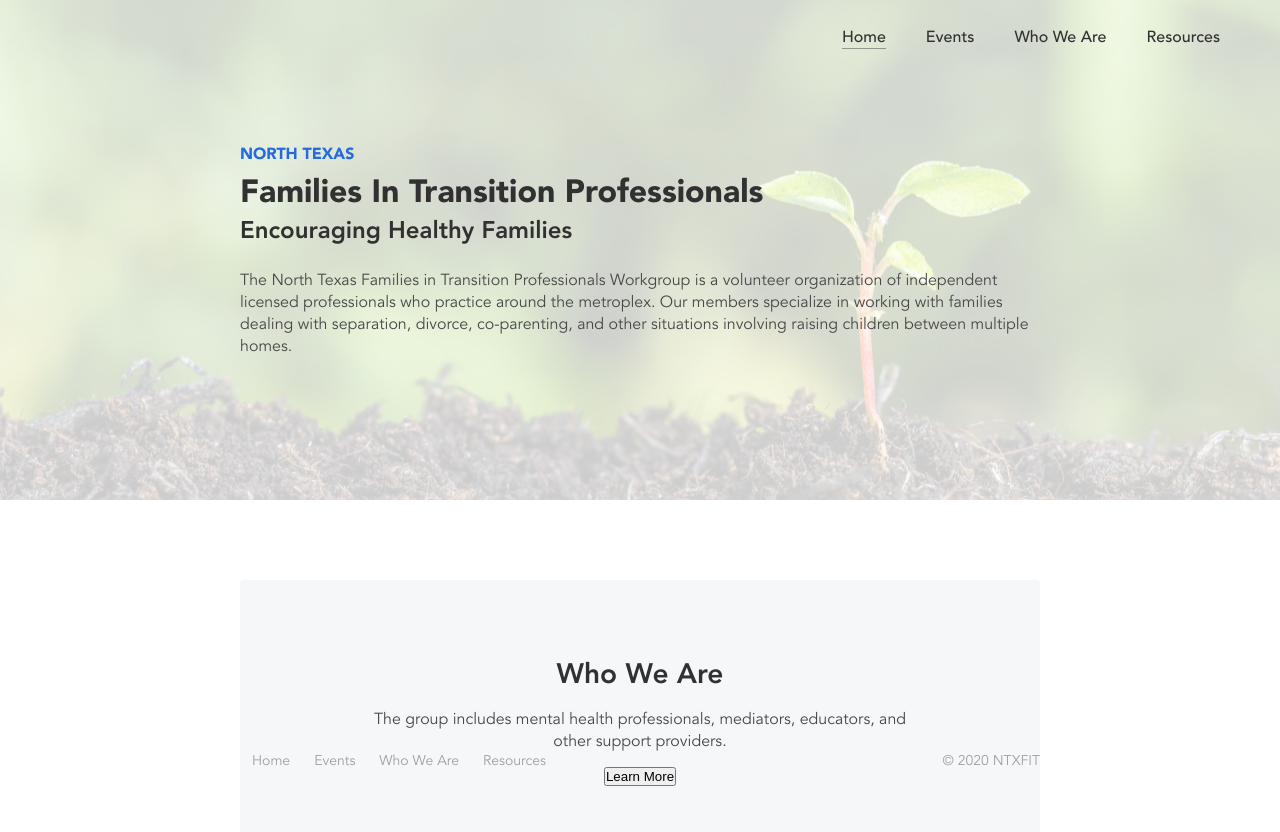
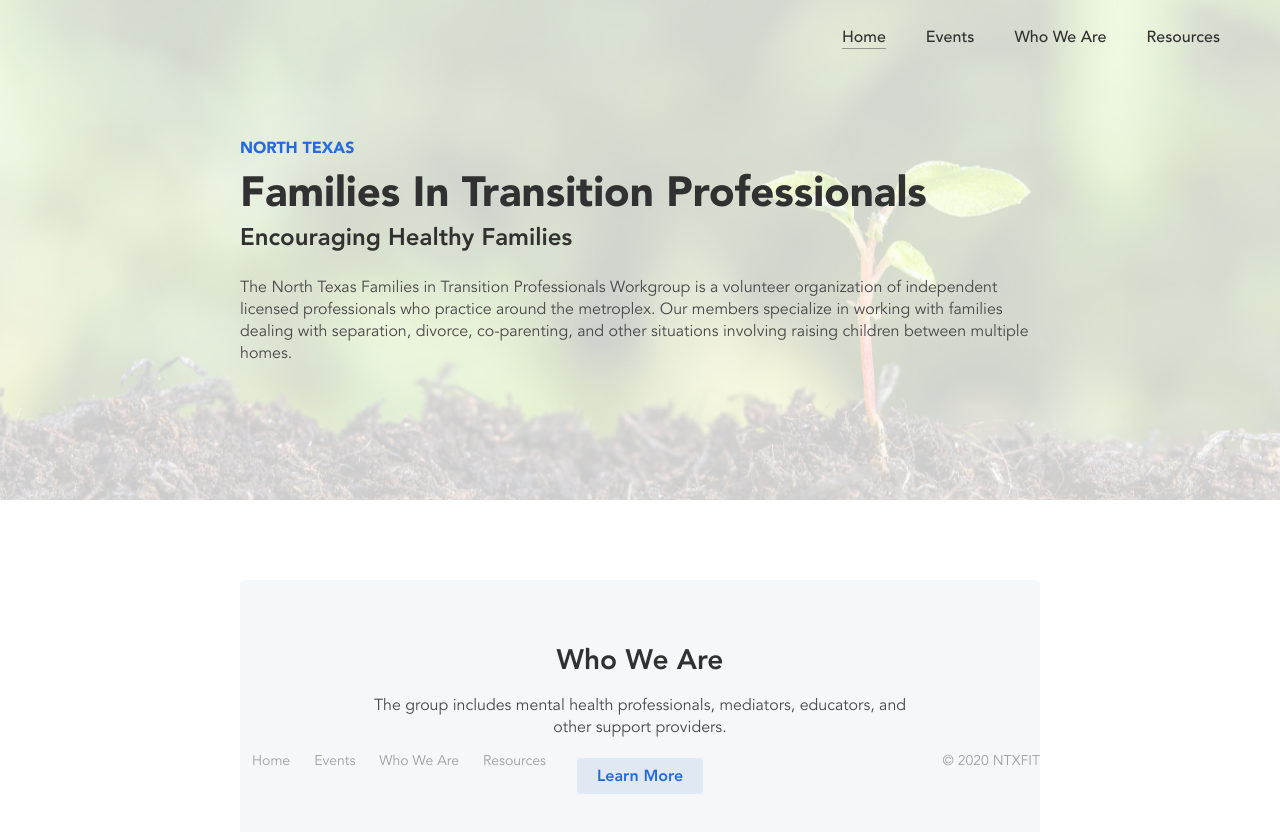
Before and after one commit to Modern-Lawyer-Marketing/ntxfit, a React (Create React App) app: page / in a window 1280 px wide. Shown: the top 832 px of the page. Built offline with nearby package versions, Linux system fonts and the light colour scheme.

Commit message:
Button styling

```diff
--- a/src/components/Button.jsx
+++ b/src/components/Button.jsx
@@ -1,10 +1,13 @@
 import React from 'react';
+import '../styles/button.scss';
 
 /**
  * Reusable button component
  */
 const Button = ({ children }) => (
-  <button type="button">{children}</button>
+  <a className="button" type="button">
+    <span>{children}</span>
+  </a>
 );
 
 export default Button;
--- /dev/null
+++ b/src/styles/button.scss
@@ -0,0 +1,19 @@
+@import './constants.scss';
+
+.button {
+  background: $blue-faded;
+  border: unset;
+  border-radius: 4px;
+  color: $blue;
+  cursor: pointer;
+  font-weight: 800;
+  margin: 5px;
+  outline: none;
+  padding: 7px 20px;
+  transition: background 250ms, color 250ms;
+
+  &:hover {
+    background: $blue;
+    color: $blue-faded;
+  }
+}
--- a/src/styles/constants.scss
+++ b/src/styles/constants.scss
@@ -5,6 +5,7 @@ $nav-height: 75px;
 
 // COLORS
 $blue: #246bdf;
+$blue-faded: #e0e8f4;
 
 $charcoal-800: #313131;
 $charcoal-700: #484848;
--- a/src/styles/home-header.scss
+++ b/src/styles/home-header.scss
@@ -32,6 +32,7 @@
     }
 
     .title {
+      font-size: 42px;
       font-weight: 1000;
     }
 
```
